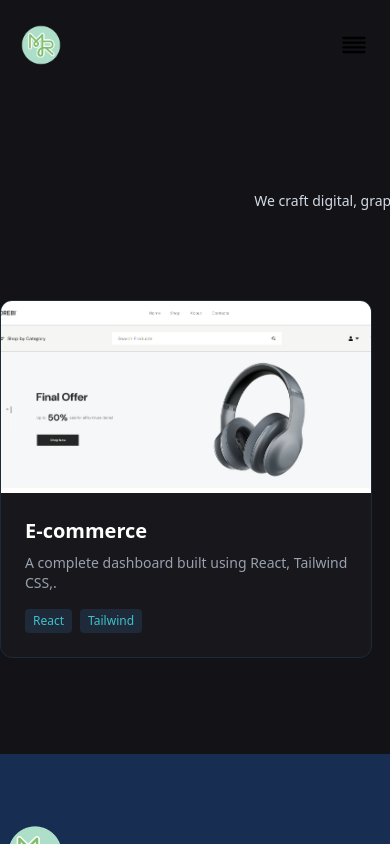
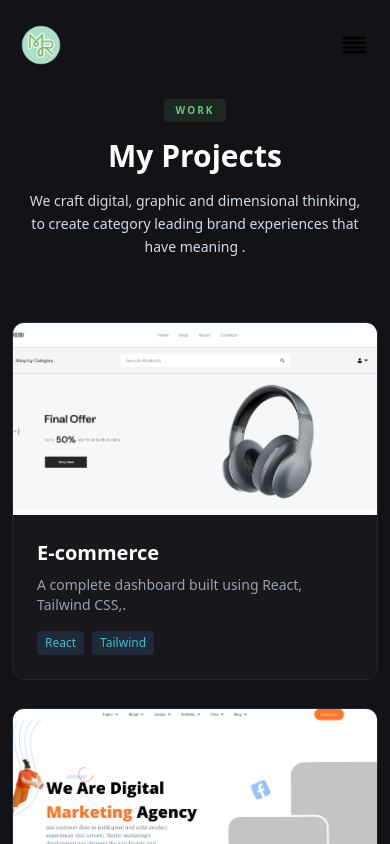
Before and after one commit to mesbaulrafi/myPortfolio, a React (Vite) app: page /projects in a window 390 px wide. Shown: the top 844 px of the page. Built offline with nearby package versions, Linux system fonts and the light colour scheme.

Commit message:
feat : responsive all section

```diff
--- a/src/components/layouts/Tools.jsx
+++ b/src/components/layouts/Tools.jsx
@@ -9,11 +9,11 @@ const Tools = ({toolsImg,toolsTitle,ToolsText,className}) => {
   return (
     <div className="">
 
-        <div className="bg-[#17171C] p-6 w-60 flex items-center rounded-sm">
+        <div className="bg-[#17171C] p-6 lg:w-60 flex items-center rounded-sm">
           <div className={``}>
             <Images imgSrc={toolsImg} className={`${className}`}/>
             </div>
-          <div className="pl-4">
+          <div className="pl-4 ">
             <h4 className="">{toolsTitle}</h4>
             <p className="">{ToolsText}</p>
           </div>
--- a/src/components/pages/Home.jsx
+++ b/src/components/pages/Home.jsx
@@ -2,7 +2,7 @@ import React from 'react'
 import Benner from '../layouts/Benner'
 import About from '../layouts/About'
 import Services from './Services'
-import Education from '../layouts/Education'
+// import Education from '../layouts/Education'
 import Input from '../layouts/Input'
 import Projects from './Projects'
 import Contact from '../layouts/Contact'
@@ -15,7 +15,7 @@ const Home = () => {
    <Benner/>
    <About/>
    <Services/>
-   <Education/>
+   {/* <Education/> */}
    <Input/>
    <Projects/>
    <Contact/>
--- a/src/components/pages/Projects.jsx
+++ b/src/components/pages/Projects.jsx
@@ -13,7 +13,7 @@ import ProjectsCard from "../ProjectsCard";
 const Projects = () => {
   return (
     <div className="py-24 bg-[#121217] text-white font-sans">
-      <div className="w-[1140px] m-auto">
+      <div className="lg:w-[1140px] px-3 lg:px-0 mx-auto">
         {/* Project Text Part */}
         <div className="text-center pb-16 px-4">
           <h5 className="text-[#69C380] bg-[#69c37f1f] inline-block px-3 py-1 rounded text-[10px] font-bold uppercase tracking-[2px] mb-4">
@@ -25,7 +25,7 @@ const Projects = () => {
             category leading brand experiences that have meaning .
           </p>
         </div>
-        <div className="flex items-center justify-between gap-7">
+        <div className="grid grid-cols-1 lg:grid-cols-3 items-center justify-between gap-7">
             {/* Project One */}
             <ProjectsCard ProjectsImg={Orabi} ProjectsTitle={'E-commerce'} ProjectsText={'A complete dashboard built using React, Tailwind CSS,.'} ProjectsTools={'React'} ProjectsToolsTow={'Tailwind'} ProjectsLink={'https://orebi-iota-mocha.vercel.app/'}/>
             {/* Project Two */}
--- a/src/components/pages/Services.jsx
+++ b/src/components/pages/Services.jsx
@@ -8,7 +8,7 @@ import Right from "/src/assets/right.png";
 const Services = () => {
   return (
     <div className="py-25 bg-[#16161b] text-white">
-      <div className="w-[1140px] m-auto">
+      <div className="lg:w-[1140px] px-3 lg:px-0 mx-auto">
         <div>
           {/* Services Header Text */}
           <div className="text-center pb-12 lg:pb-18 px-4">
```
